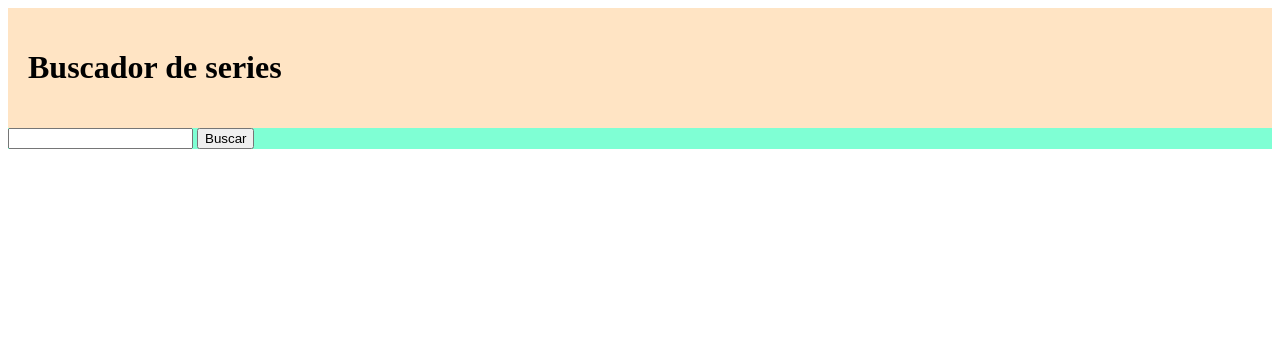
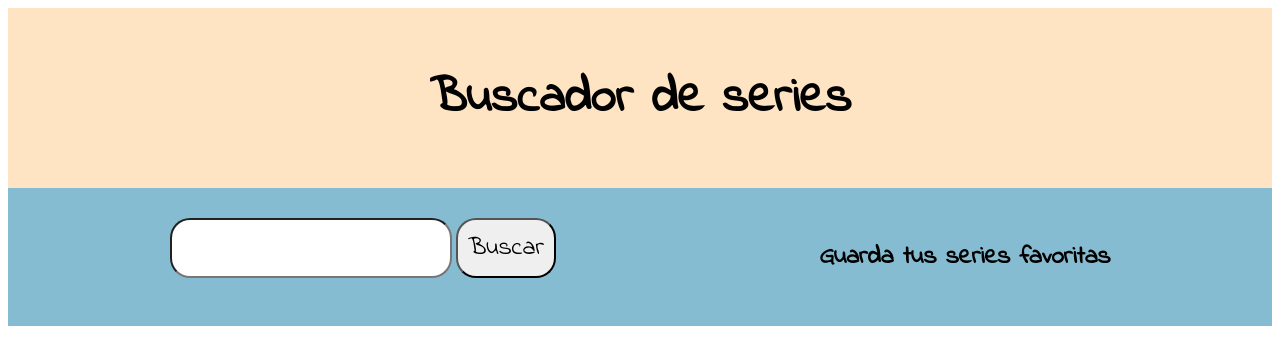
Before and after one commit to taleore/m2-evaluacion-final-taleore, a website: page _src/templates/index.html in a window 1280 px wide. Drawn offline with nearby package versions, Linux system fonts and the light colour scheme; files that its build step writes are made by us from their sources.

Commit message:
add style

```diff
--- a/_src/assets/js/main.js
+++ b/_src/assets/js/main.js
@@ -4,6 +4,14 @@ const btn = document.querySelector(".js-btn-search");
 const inputUser = document.querySelector(".js-btn-serie");
 let series = [];
 const favorites = [];
+
+const getSeriesFromLocalStorage = () => {
+  return JSON.parse(localStorage.getItem("series"));
+};
+
+const setSeriesIntoLocalStorage = () => {
+  localStorage.setItem("series", JSON.stringify(series));
+};
 
 const getDatafromServer = ev => {
   ev.preventDefault();
@@ -19,6 +27,7 @@ const getDatafromServer = ev => {
       saveDataInSeries(data);
       paintSeries();
       listenSeries();
+      getSeriesFromLocalStorage();
     });
 };
 
--- a/_src/assets/scss/main.scss
+++ b/_src/assets/scss/main.scss
@@ -1,9 +1,28 @@
 .header {
+  display: flex;
+  text-align: center;
+  justify-content: center;
   background-color: bisque;
   padding: 20px;
+  font-family: "Indie Flower", cursive;
+  font-size: 25px;
 }
 .main {
-  background-color: aquamarine;
+  width: 100%;
+  background-color: rgb(134, 188, 209);
+  &__search {
+    padding: 30px;
+    display: flex;
+    flex-direction: row-reverse;
+    justify-content: space-around;
+  }
+  &_title {
+    font-family: "Indie Flower", cursive;
+    font-size: 25px;
+  }
+}
+.series__element {
+  list-style: none;
 }
 
 .series__item--favorite {
@@ -20,3 +39,22 @@
   font-style: italic;
   font-size: 24px;
 }
+
+.buttom_search {
+  padding: 10px;
+  border-radius: 20px;
+  font-family: "Indie Flower", cursive;
+  font-size: 25px;
+}
+
+.buttom_serie {
+  padding: 10px;
+  border-radius: 20px;
+  font-family: "Indie Flower", cursive;
+  font-size: 25px;
+  text-align: center;
+}
+
+.series__name {
+  font-family: "Indie Flower", cursive;
+}
--- a/_src/templates/index.html
+++ b/_src/templates/index.html
@@ -7,20 +7,25 @@
   <meta http-equiv="X-UA-Compatible" content="ie=edge">
   <link rel="stylesheet" href="assets/css/main.css">
   <title>Buscador de series</title>
+  <link href="https://fonts.googleapis.com/css?family=Indie+Flower&display=swap" rel="stylesheet">
 </head>
 
 <body>
   <header class="header">
-    <h1 class="title">Buscador de series</h1>
+    <h1 class="header_title">Buscador de series</h1>
   </header>
   <main class="main">
-    <form>
-      <label for="js-btn-serie"></label>
-      <input type="text" class="js-btn-serie" name="input__name">
-      <input class="js-btn-search" type="submit" value="Buscar" />
-
-    </form>
-    <ul class="js-list"></ul>
+    <div class="main__search">
+      <h2 class="main_title">Guarda tus series favoritas</h2>
+      <form>
+        <label for="js-btn-serie"></label>
+        <input type="text" class="buttom_serie js-btn-serie" name="input__name">
+        <input class="buttom_search js-btn-search" type="submit" value="Buscar" />
+      </form>
+    </div>
+    <section class="main__favorites">
+      <ul class="js-list"></ul>
+    </section>
   </main>
 
   <script src="assets/js/main.js"></script>
```
